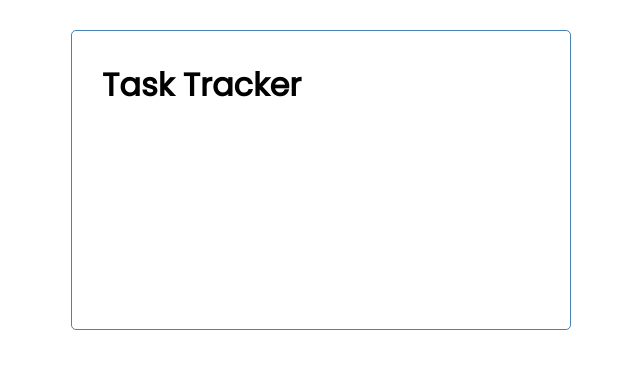
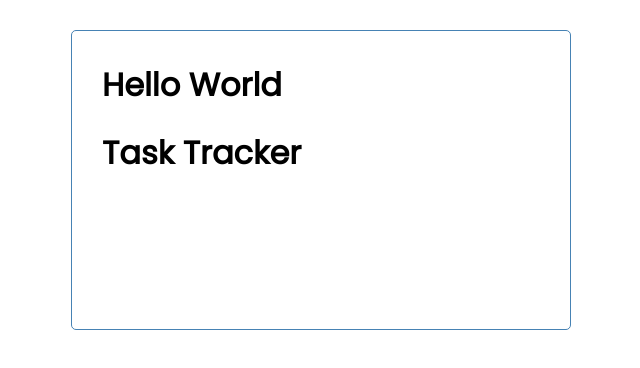
Before and after one commit to karimi-A-2/todo-list-app-vue, a Vue app: page / in a window 1280 px wide. Shown: the top 368 px of the page, without its empty margins (319-959 px from the left). Built offline with nearby package versions, Linux system fonts and the light colour scheme.

Commit message:
add Header with default value and more

```diff
--- a/src/App.vue
+++ b/src/App.vue
@@ -1,6 +1,7 @@
 <template>
   <div class="container">
     <Header></Header>
+    <Header title="Task Tracker"></Header>
   </div>
 </template>
 
--- a/src/components/Header.vue
+++ b/src/components/Header.vue
@@ -1,12 +1,27 @@
 <template>
   <header>
-    <h1>Task Tracker</h1>
+    <h1>{{title}}</h1>
   </header>
 </template>
 
 <script>
 export default {
-  name: "Header"
+  name: "Header",
+// method 1: using array ==>
+//   props: ['title'],
+
+// method 2: using object with title and type
+//   props: {
+//     title: String,
+//   },
+
+// method 3: also specifying default value
+  props: {
+    title: {
+        tyepe: String,
+        default: 'Hello World',
+    },
+  },
 };
 </script>
 
```
